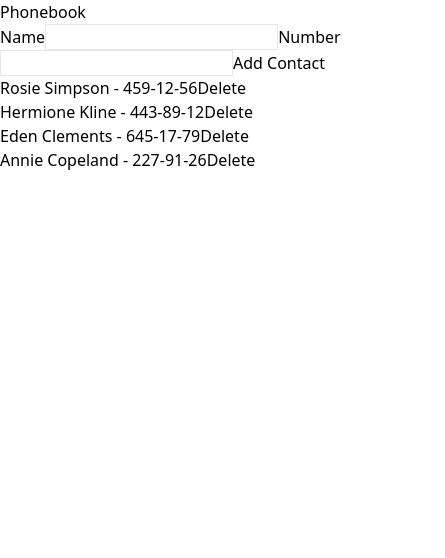
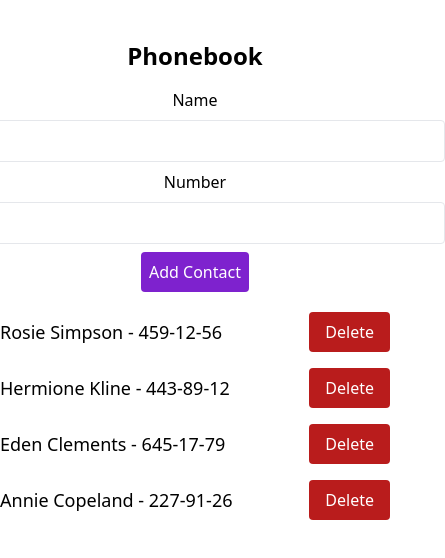
Before and after one commit to Sergiyan92/my-typescript-app, a React (Vite) app: page / in a window 390 px wide. Shown: the top 558 px of the page, 445 px wide, since content can reach past the window. Built offline with nearby package versions, Linux system fonts and the light colour scheme.

Commit message:
style phonebook

```diff
--- a/src/components/PhoneBook.tsx
+++ b/src/components/PhoneBook.tsx
@@ -1,5 +1,11 @@
 import { nanoid } from "nanoid";
 import { useState } from "react";
+
+interface newContactProps {
+  id: string;
+  name: string;
+  number: string;
+}
 
 const PhoneBook = () => {
   const [name, setName] = useState("");
@@ -11,13 +17,13 @@ const PhoneBook = () => {
     { id: "id-4", name: "Annie Copeland", number: "227-91-26" },
   ]);
 
-  const addContact = (newContact) => {
+  const addContact = (newContact: newContactProps) => {
     setContacts([...contacts, newContact]);
   };
   const deleteContact = (id: string) => {
     return setContacts(contacts.filter((contact) => contact.id !== id));
   };
-  const handleSubmit = (event) => {
+  const handleSubmit = (event: { preventDefault: () => void }) => {
     event.preventDefault();
     const existingContact = contacts.some(
       (contact) => contact.name.toLowerCase() === name.toLowerCase()
@@ -39,12 +45,15 @@ const PhoneBook = () => {
   };
 
   return (
-    <div className="container ml-auto mr-auto">
-      <h2>Phonebook</h2>
-      <form onSubmit={handleSubmit}>
-        <label>Name</label>
+    <div className="container ml-auto mr-auto mt-10">
+      <h2 className=" text-center text-2xl font-bold mb-4">Phonebook</h2>
+      <form
+        onSubmit={handleSubmit}
+        className="flex flex-col   items-center mb-5"
+      >
+        <label className="mb-2">Name</label>
         <input
-          className="border"
+          className="border w-[500px] p-2 mb-2 rounded"
           type="text"
           name="name"
           title="Name may contain only letters, apostrophe, dash and spaces. For example Adrian, Jacob Mercer, Charles de Batz de Castelmore d'Artagnan"
@@ -52,9 +61,9 @@ const PhoneBook = () => {
           value={name}
           onChange={(e) => setName(e.target.value)}
         />
-        <label>Number</label>
+        <label className="mb-2">Number</label>
         <input
-          className="border"
+          className="border w-[500px] p-2 mb-2 rounded"
           type="tel"
           name="number"
           title="Phone number must be digits and can contain spaces, dashes, parentheses and can start with +"
@@ -62,13 +71,25 @@ const PhoneBook = () => {
           onChange={(e) => setNumber(e.target.value)}
           required
         />
-        <button type="submit">Add Contact</button>
+        <button
+          className="p-2 border-none bg-purple-700 text-white rounded cursor-pointer"
+          type="submit"
+        >
+          Add Contact
+        </button>
       </form>
-      <ul>
+      <ul className="space-y-4">
         {contacts.map((contact) => (
-          <li key={contact.id}>
-            {contact.name} - {contact.number}
-            <button onClick={() => deleteContact(contact.id)}>Delete</button>
+          <li key={contact.id} className="flex items-center justify-between">
+            <p className="text-lg">
+              {contact.name} - {contact.number}
+            </p>
+            <button
+              className="px-4 py-2 bg-red-700 text-white rounded cursor-pointer"
+              onClick={() => deleteContact(contact.id)}
+            >
+              Delete
+            </button>
           </li>
         ))}
       </ul>
```
